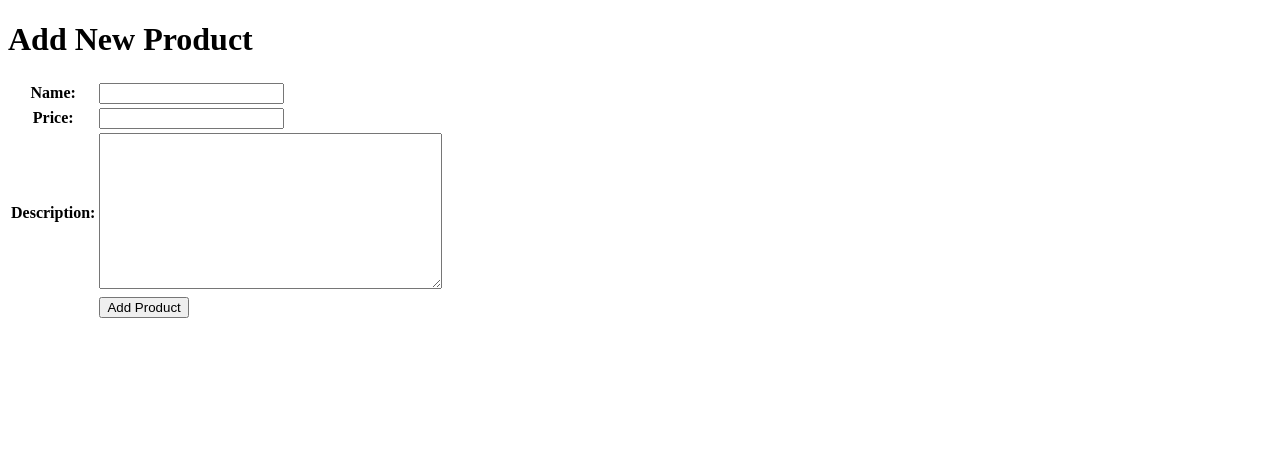
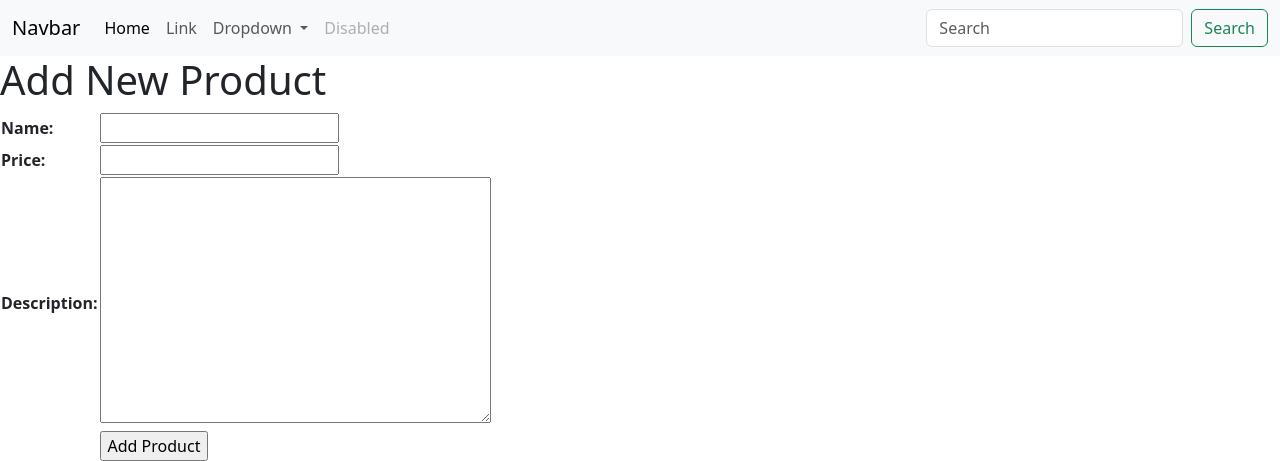
Before and after one commit to raflishaista/shopping-list, a Django app: page /create-product in a window 1280 px wide. Shown: the top 461 px of the page. Run offline with Django 4.2, Linux system fonts and the light colour scheme.

Commit message:
tutorial 4

```diff
--- a/main/urls.py
+++ b/main/urls.py
@@ -1,5 +1,5 @@
 from django.urls import path
-from main.views import show_main, create_product, show_xml, show_json, show_xml_by_id, show_json_by_id, register, login_user, logout_user
+from main.views import show_main, create_product, show_xml, show_json, show_xml_by_id, show_json_by_id, register, login_user, logout_user, edit_product, delete_product
 
 
 
@@ -15,4 +15,6 @@ urlpatterns = [
     path('register/', register, name='register'),
     path('login/', login_user, name='login'),
     path('logout/', logout_user, name='logout'),
+    path('edit-product/<int:id>', edit_product, name='edit_product'),
+    path('delete/<int:id>', delete_product, name='delete_product'),
 ]
--- a/main/views.py
+++ b/main/views.py
@@ -88,4 +88,27 @@ def logout_user(request):
     response.delete_cookie('last_login')
     return response
 
+def edit_product(request, id):
+    # Get product berdasarkan ID
+    product = Product.objects.get(pk = id)
+
+    # Set product sebagai instance dari form
+    form = ProductForm(request.POST or None, instance=product)
+
+    if form.is_valid() and request.method == "POST":
+        # Simpan form dan kembali ke halaman awal
+        form.save()
+        return HttpResponseRedirect(reverse('main:show_main'))
+
+    context = {'form': form}
+    return render(request, "edit_product.html", context)
+
+def delete_product(request, id):
+    # Get data berdasarkan ID
+    product = Product.objects.get(pk = id)
+    # Hapus data
+    product.delete()
+    # Kembali ke halaman awal
+    return HttpResponseRedirect(reverse('main:show_main'))
+
 # Create your views here.
--- a/templates/base.html
+++ b/templates/base.html
@@ -1,5 +1,41 @@
 {% load static %}
 <!DOCTYPE html>
+<nav class="navbar navbar-expand-lg bg-body-tertiary">
+    <div class="container-fluid">
+      <a class="navbar-brand" href="#">Navbar</a>
+      <button class="navbar-toggler" type="button" data-bs-toggle="collapse" data-bs-target="#navbarSupportedContent" aria-controls="navbarSupportedContent" aria-expanded="false" aria-label="Toggle navigation">
+        <span class="navbar-toggler-icon"></span>
+      </button>
+      <div class="collapse navbar-collapse" id="navbarSupportedContent">
+        <ul class="navbar-nav me-auto mb-2 mb-lg-0">
+          <li class="nav-item">
+            <a class="nav-link active" aria-current="page" href="#">Home</a>
+          </li>
+          <li class="nav-item">
+            <a class="nav-link" href="#">Link</a>
+          </li>
+          <li class="nav-item dropdown">
+            <a class="nav-link dropdown-toggle" href="#" role="button" data-bs-toggle="dropdown" aria-expanded="false">
+              Dropdown
+            </a>
+            <ul class="dropdown-menu">
+              <li><a class="dropdown-item" href="#">Action</a></li>
+              <li><a class="dropdown-item" href="#">Another action</a></li>
+              <li><hr class="dropdown-divider"></li>
+              <li><a class="dropdown-item" href="#">Something else here</a></li>
+            </ul>
+          </li>
+          <li class="nav-item">
+            <a class="nav-link disabled" aria-disabled="true">Disabled</a>
+          </li>
+        </ul>
+        <form class="d-flex" role="search">
+          <input class="form-control me-2" type="search" placeholder="Search" aria-label="Search">
+          <button class="btn btn-outline-success" type="submit">Search</button>
+        </form>
+      </div>
+    </div>
+  </nav>
 <html lang="en">
     <head>
         <meta charset="UTF-8" />
@@ -9,6 +45,10 @@
         />
         {% block meta %}
         {% endblock meta %}
+        <link href="https://cdn.jsdelivr.net/npm/bootstrap@5.3.2/dist/css/bootstrap.min.css" rel="stylesheet" integrity="sha384-T3c6CoIi6uLrA9TneNEoa7RxnatzjcDSCmG1MXxSR1GAsXEV/Dwwykc2MPK8M2HN" crossorigin="anonymous">
+        <script src="https://code.jquery.com/jquery-3.6.0.min.js" integrity="sha384-KyZXEAg3QhqLMpG8r+J4jsl5c9zdLKaUk5Ae5f5b1bw6AUn5f5v8FZJoMxm6f5cH1" crossorigin="anonymous"></script>
+        <script src="https://cdn.jsdelivr.net/npm/@popperjs/core@2.11.8/dist/umd/popper.min.js" integrity="sha384-I7E8VVD/ismYTF4hNIPjVp/Zjvgyol6VFvRkX/vR+Vc4jQkC+hVqc2pM8ODewa9r" crossorigin="anonymous"></script>
+        <script src="https://cdn.jsdelivr.net/npm/bootstrap@5.3.2/dist/js/bootstrap.min.js" integrity="sha384-BBtl+eGJRgqQAUMxJ7pMwbEyER4l1g+O15P+16Ep7Q9Q+zqX6gSbd85u4mG4QzX+" crossorigin="anonymous"></script>
     </head>
 
     <body>
```
Also changed, not shown: main/templates/edit_product.html (added, +22 -0 lines), main/templates/main.html (+10 -0 lines).
